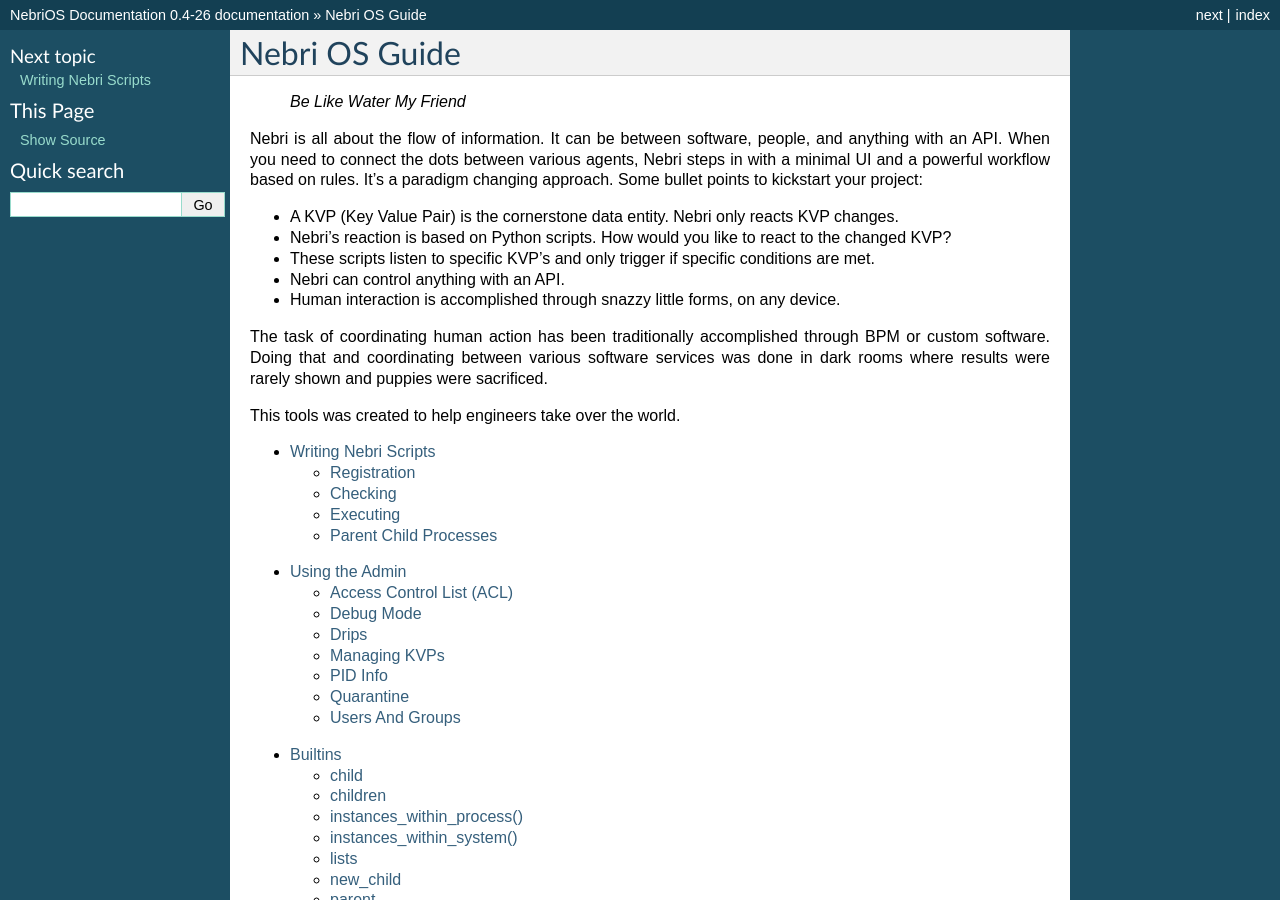
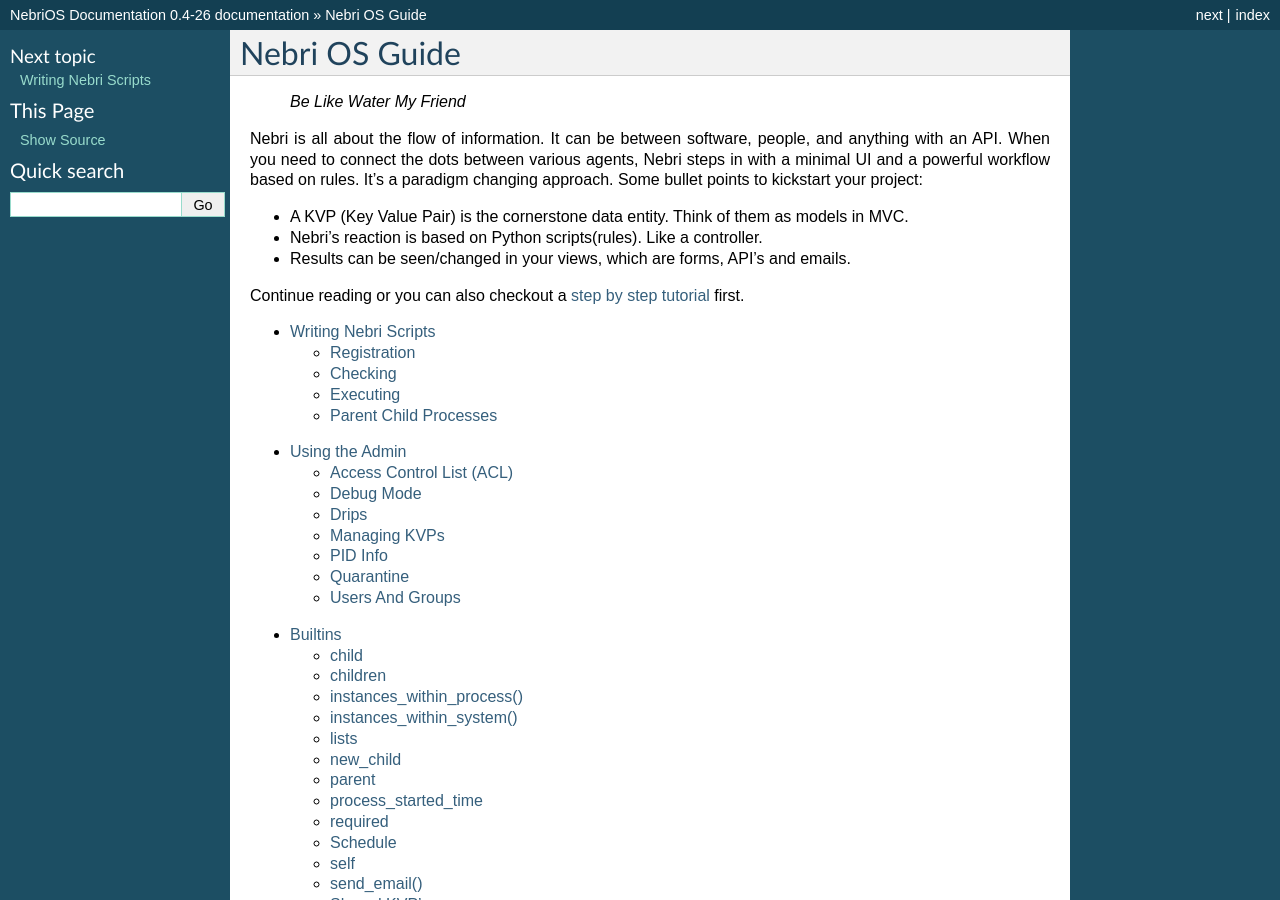
Before and after one commit to jgomo3/nebrios_docs, a Sphinx documentation site: the page built from source/index.rst, in a window 1280 px wide and 900 px high. Built offline with Sphinx 7.4.7, drawn with Linux system fonts in a browser that asks for light colours.

Commit message:
added the tutorial link and cleaned up bullets

```diff
--- a/source/index.rst
+++ b/source/index.rst
@@ -6,15 +6,11 @@ Nebri OS Guide
 
 Nebri is all about the flow of information. It can be between software, people, and anything with an API.  When you need to connect the dots between various agents, Nebri steps in with a minimal UI and a powerful workflow based on rules. It's a paradigm changing approach. Some bullet points to kickstart your project:
 
--  A KVP (Key Value Pair) is the cornerstone data entity. Nebri only reacts KVP changes.
--  Nebri's reaction is based on Python scripts. How would you like to react to the changed KVP?
--  These scripts listen to specific KVP's and only trigger if specific conditions are met.
--  Nebri can control anything with an API.
--  Human interaction is accomplished through snazzy little forms, on any device.
+-  A KVP (Key Value Pair) is the cornerstone data entity. Think of them as models in MVC.
+-  Nebri's reaction is based on Python scripts(rules). Like a controller.
+-  Results can be seen/changed in your views, which are forms, API's and emails.
 
-The task of coordinating human action has been traditionally accomplished through BPM or custom software. Doing that and coordinating between various software services was done in dark rooms where results were rarely shown and puppies were sacrificed.
-
-This tools was created to help engineers take over the world.
+Continue reading or you can also checkout a `step by step tutorial <https://nebrios.com/tutorial>`_ first.
 
 .. toctree::
     :maxdepth: 2
```
